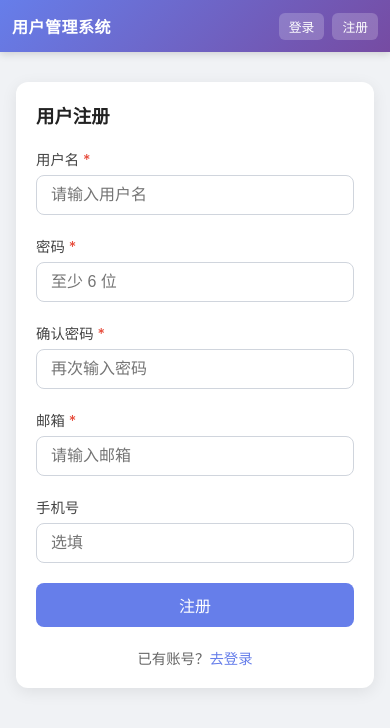
After one commit to Yu1478/flask-user-login, a Flask app: page /register in a window 390 px wide. The commit adds this page. Shown: the top 728 px of the page. Run offline with Flask 3, Linux system fonts and the light colour scheme.

Commit message:
第二次迭代：修复架构与代码质量问题（9 项）
安全增强:
- 添加 CSRF Token 防护（登录+注册）
- Session 安全配置（HttpOnly、SameSite）
- 添加操作日志记录（登录/登出/注册）

架构改进:
- 修复 PRG 模式（POST 后重定向而非直接渲染）
- 提取 get_safe_user() 消除重复代码
- 使用 url_for 替代硬编码路径

功能新增:
- 用户注册功能（含密码强度校验+重复校验）
- 自定义 404/500 错误页面
- 响应式设计（移动端适配）

```diff
--- a/app.py
+++ b/app.py
@@ -1,12 +1,25 @@
 import os
+import secrets
 from functools import wraps
-from flask import Flask, render_template, request, redirect, session
+from flask import (
+    Flask,
+    render_template,
+    request,
+    redirect,
+    session,
+    url_for,
+)
 from werkzeug.security import generate_password_hash, check_password_hash
 
 app = Flask(__name__)
 app.secret_key = os.environ.get("SECRET_KEY", "dev-key-2025")
 
-# 用户数据库 —— 密码已使用哈希存储
+# Session 安全配置
+app.config["SESSION_COOKIE_HTTPONLY"] = True
+app.config["SESSION_COOKIE_SAMESITE"] = "Lax"
+
+
+# ─── 用户数据库 ────────────────────────────────────────────────
 USERS = {
     "admin": {
         "username": "admin",
@@ -27,14 +40,44 @@ USERS = {
 }
 
 
+# ─── 辅助函数 ──────────────────────────────────────────────────
+
+
+def get_safe_user(username):
+    """获取不包含密码字段的用户信息。"""
+    user = USERS.get(username)
+    if user:
+        return {k: v for k, v in user.items() if k != "password"}
+    return None
+
+
+def generate_csrf_token():
+    """生成 CSRF token 并存入 session。"""
+    if "_csrf_token" not in session:
+        session["_csrf_token"] = secrets.token_hex(32)
+    return session["_csrf_token"]
+
+
+def validate_csrf_token(token):
+    """校验 CSRF token。"""
+    stored = session.pop("_csrf_token", None)
+    return stored and token == stored
+
+
+# ─── 登录装饰器 ────────────────────────────────────────────────
+
+
 def login_required(f):
     """登录验证装饰器：未登录用户重定向到登录页。"""
     @wraps(f)
     def decorated_function(*args, **kwargs):
         if "username" not in session:
-            return redirect("/login")
+            return redirect(url_for("login"))
         return f(*args, **kwargs)
     return decorated_function
+
+
+# ─── 路由 ──────────────────────────────────────────────────────
 
 
 @app.route("/")
@@ -42,10 +85,12 @@ def login_required(f):
 def index():
     """首页：展示当前登录用户的完整信息（不含密码）。"""
     username = session["username"]
-    user_info = USERS.get(username)
-    # 过滤掉密码字段，不传入模板
-    safe_info = {k: v for k, v in user_info.items() if k != "password"}
-    return render_template("index.html", user=safe_info)
+    user_info = get_safe_user(username)
+    if user_info is None:
+        # session 中的用户已被删除，清除 session 并要求重新登录
+        session.pop("username", None)
+        return redirect(url_for("login"))
+    return render_template("index.html", user=user_info)
 
 
 @app.route("/login", methods=["GET", "POST"])
@@ -53,25 +98,99 @@ def login():
     """登录页面：GET 返回表单，POST 校验身份。"""
     error = None
     if request.method == "POST":
+        # CSRF 校验
+        csrf_token = request.form.get("_csrf_token", "")
+        if not validate_csrf_token(csrf_token):
+            error = "表单已过期，请重新提交。"
+            app.logger.warning("CSRF token 校验失败")
+            return render_template("login.html", error=error, csrf_token=generate_csrf_token())
+
         username = request.form.get("username", "").strip()
         password = request.form.get("password", "")
 
         if username in USERS and check_password_hash(USERS[username]["password"], password):
             session["username"] = username
-            user_info = USERS.get(username)
-            safe_info = {k: v for k, v in user_info.items() if k != "password"}
-            return render_template("index.html", user=safe_info)
+            app.logger.info(f"用户 {username} 登录成功")
+            return redirect(url_for("index"))
         else:
             error = "用户名或密码错误，请重试。"
-    return render_template("login.html", error=error)
+            app.logger.warning(f"用户 {username} 登录失败")
+
+    return render_template("login.html", error=error, csrf_token=generate_csrf_token())
+
+
+@app.route("/register", methods=["GET", "POST"])
+def register():
+    """注册页面：新用户自行注册。"""
+    error = None
+    success = None
+    if request.method == "POST":
+        # CSRF 校验
+        csrf_token = request.form.get("_csrf_token", "")
+        if not validate_csrf_token(csrf_token):
+            error = "表单已过期，请重新提交。"
+            return render_template("register.html", error=error, csrf_token=generate_csrf_token())
+
+        username = request.form.get("username", "").strip()
+        password = request.form.get("password", "")
+        confirm_password = request.form.get("confirm_password", "")
+        email = request.form.get("email", "").strip()
+        phone = request.form.get("phone", "").strip()
+
+        # 字段校验
+        if not username or not password or not email:
+            error = "用户名、密码和邮箱为必填项。"
+        elif username in USERS:
+            error = "用户名已存在，请换一个。"
+        elif len(password) < 6:
+            error = "密码长度不能少于 6 位。"
+        elif password != confirm_password:
+            error = "两次密码输入不一致。"
+        else:
+            # 注册成功
+            USERS[username] = {
+                "username": username,
+                "password": generate_password_hash(password),
+                "role": "user",
+                "email": email,
+                "phone": phone,
+                "balance": 0,
+            }
+            app.logger.info(f"新用户 {username} 注册成功")
+            success = "注册成功！请前往登录。"
+
+    return render_template(
+        "register.html",
+        error=error,
+        success=success,
+        csrf_token=generate_csrf_token(),
+    )
 
 
 @app.route("/logout")
 def logout():
     """登出：清除 session 后重定向到首页。"""
-    session.pop("username", None)
-    return redirect("/")
+    username = session.get("username")
+    if username:
+        app.logger.info(f"用户 {username} 已登出")
+    session.clear()
+    return redirect(url_for("index"))
 
+
+# ─── 错误处理 ──────────────────────────────────────────────────
+
+
+@app.errorhandler(404)
+def not_found(e):
+    return render_template("error.html", code=404, message="页面不存在"), 404
+
+
+@app.errorhandler(500)
+def server_error(e):
+    return render_template("error.html", code=500, message="服务器内部错误"), 500
+
+
+# ─── 启动 ──────────────────────────────────────────────────────
 
 if __name__ == "__main__":
     debug_mode = os.environ.get("FLASK_DEBUG", "0") == "1"
--- a/static/css/style.css
+++ b/static/css/style.css
@@ -178,6 +178,41 @@ a {
     border: 1px solid #f5c6cb;
 }
 
+.alert-success {
+    background-color: #e8f5e9;
+    color: #1b5e20;
+    border: 1px solid #c8e6c9;
+}
+
+/* ===== 表单页脚（登录/注册页切换链接） ===== */
+.form-footer-text {
+    text-align: center;
+    margin-top: 20px;
+    font-size: 0.9rem;
+    color: #666;
+}
+
+.form-footer-link {
+    color: #667eea;
+    font-weight: 500;
+}
+
+.form-footer-link:hover {
+    text-decoration: underline;
+}
+
+/* ===== 必填标记 ===== */
+.required {
+    color: #e74c3c;
+}
+
+/* ===== 错误码（404/500 页面） ===== */
+.error-code {
+    font-size: 4rem;
+    color: #667eea;
+    margin-bottom: 4px;
+}
+
 /* ===== 信息表格 ===== */
 .user-info {
     margin-top: 8px;
@@ -213,3 +248,57 @@ a {
     max-width: 420px;
     margin: 60px auto 0;
 }
+
+/* ===== 响应式设计 ===== */
+@media (max-width: 600px) {
+    .navbar {
+        padding: 0 12px;
+        height: 52px;
+    }
+
+    .navbar-brand {
+        font-size: 1rem;
+    }
+
+    .navbar-menu {
+        gap: 8px;
+    }
+
+    .navbar-link {
+        font-size: 0.8rem;
+        padding: 4px 10px;
+    }
+
+    .navbar-welcome {
+        font-size: 0.8rem;
+    }
+
+    .container {
+        margin: 20px auto;
+    }
+
+    .card {
+        padding: 20px;
+    }
+
+    .card-title {
+        font-size: 1.15rem;
+    }
+
+    .info-label {
+        width: 60px;
+        font-size: 0.85rem;
+    }
+
+    .info-value {
+        font-size: 0.85rem;
+    }
+
+    .login-card {
+        margin-top: 30px;
+    }
+
+    .error-code {
+        font-size: 3rem;
+    }
+}
--- a/templates/base.html
+++ b/templates/base.html
@@ -16,6 +16,7 @@
                 <a href="/logout" class="navbar-link">退出</a>
             {% else %}
                 <a href="/login" class="navbar-link">登录</a>
+                <a href="/register" class="navbar-link">注册</a>
             {% endif %}
         </div>
     </nav>
--- a/templates/login.html
+++ b/templates/login.html
@@ -10,6 +10,8 @@
     {% endif %}
 
     <form method="POST" action="/login" class="login-form">
+        <input type="hidden" name="_csrf_token" value="{{ csrf_token }}">
+
         <div class="form-group">
             <label for="username">用户名</label>
             <input type="text" id="username" name="username" class="form-input" placeholder="请输入用户名" required>
@@ -20,5 +22,9 @@
         </div>
         <button type="submit" class="btn btn-primary btn-full">登录</button>
     </form>
+
+    <p class="form-footer-text">
+        还没有账号？<a href="/register" class="form-footer-link">立即注册</a>
+    </p>
 </div>
 {% endblock %}
--- /dev/null
+++ b/templates/register.html
@@ -0,0 +1,44 @@
+{% extends "base.html" %}
+
+{% block content %}
+<div class="card login-card">
+    <h2 class="card-title">用户注册</h2>
+
+    {% if error %}
+        <div class="alert alert-error">{{ error }}</div>
+    {% endif %}
+    {% if success %}
+        <div class="alert alert-success">{{ success }}</div>
+    {% endif %}
+
+    <form method="POST" action="/register" class="login-form">
+        <input type="hidden" name="_csrf_token" value="{{ csrf_token }}">
+
+        <div class="form-group">
+            <label for="username">用户名 <span class="required">*</span></label>
+            <input type="text" id="username" name="username" class="form-input" placeholder="请输入用户名" required>
+        </div>
+        <div class="form-group">
+            <label for="password">密码 <span class="required">*</span></label>
+            <input type="password" id="password" name="password" class="form-input" placeholder="至少 6 位" required minlength="6">
+        </div>
+        <div class="form-group">
+            <label for="confirm_password">确认密码 <span class="required">*</span></label>
+            <input type="password" id="confirm_password" name="confirm_password" class="form-input" placeholder="再次输入密码" required minlength="6">
+        </div>
+        <div class="form-group">
+            <label for="email">邮箱 <span class="required">*</span></label>
+            <input type="email" id="email" name="email" class="form-input" placeholder="请输入邮箱" required>
+        </div>
+        <div class="form-group">
+            <label for="phone">手机号</label>
+            <input type="text" id="phone" name="phone" class="form-input" placeholder="选填">
+        </div>
+        <button type="submit" class="btn btn-primary btn-full">注册</button>
+    </form>
+
+    <p class="form-footer-text">
+        已有账号？<a href="/login" class="form-footer-link">去登录</a>
+    </p>
+</div>
+{% endblock %}
```
Also changed, not shown: SECURITY_REPORT.md (+169 -28 lines), templates/error.html (added, +9 -0 lines), README.md.
